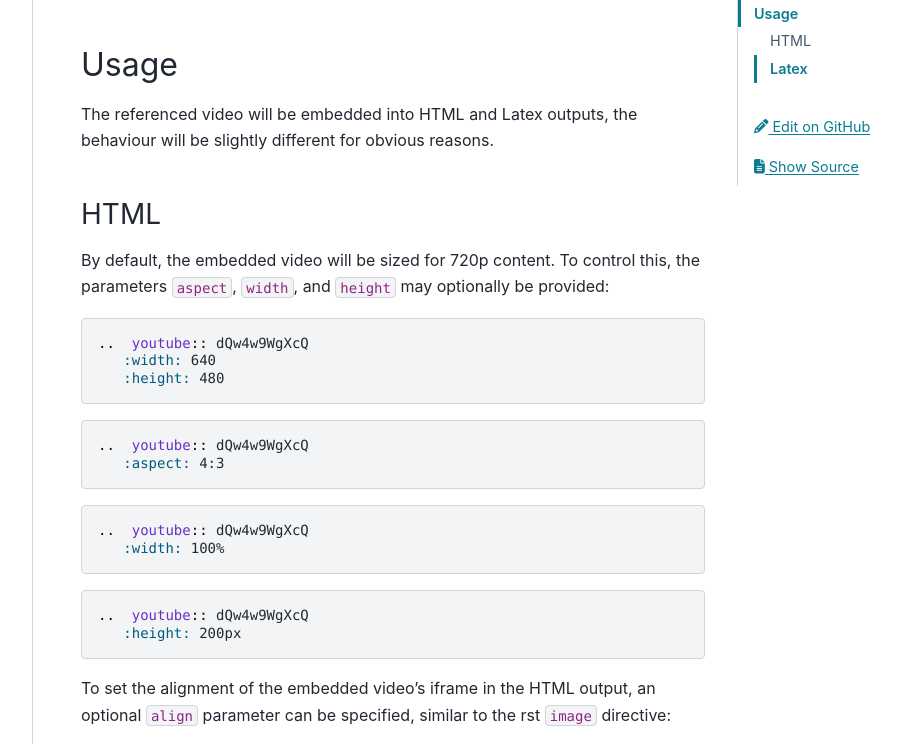
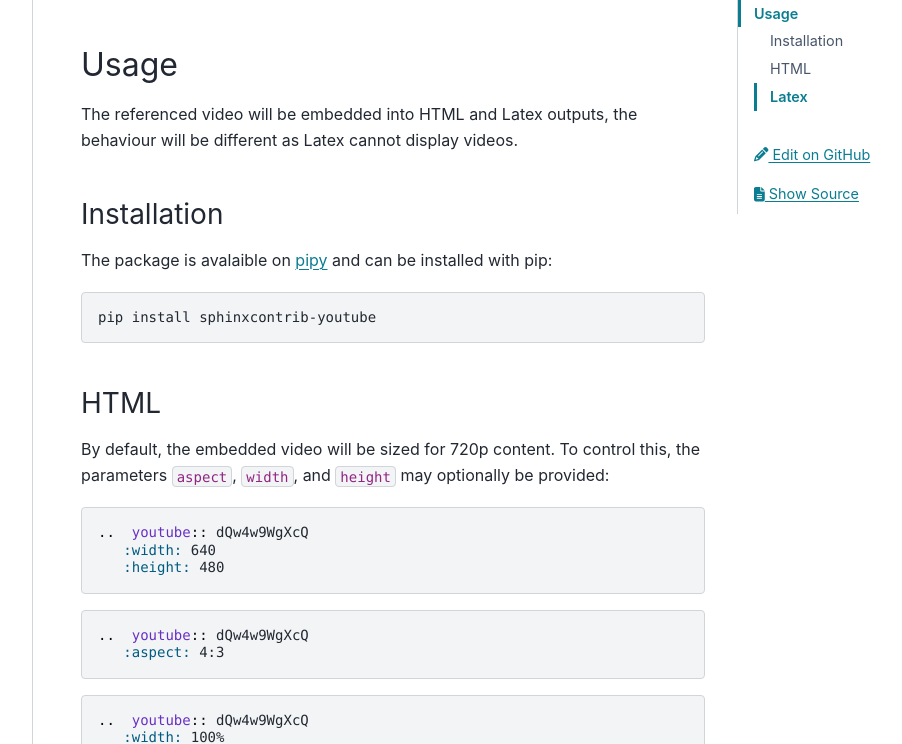
Before and after one commit to sphinx-contrib/youtube, a Sphinx documentation site: the page built from docs/usage.rst, in a window 1280 px wide and 900 px high, scrolled down 1129 px, cut to the strip 156-900 px from the top of the window. Shown: the whole strip, without its empty margins (287-1189 px from the left). Built offline with Sphinx 7.4.7 and the PyData theme 0.15.4, drawn with Linux system fonts in a browser that asks for light colours.

Commit message:
add installation process mainly to add the extension package name which was a request of one of my colleague (looking for a youtube package for 3 days)
Fix #48

```diff
--- a/docs/usage.rst
+++ b/docs/usage.rst
@@ -27,7 +27,16 @@ This module defines directives, :code:`youtube` and :code:`vimeo` which insert v
 Usage
 -----
 
-The referenced video will be embedded into HTML and Latex outputs, the behaviour will be slightly different for obvious reasons.
+The referenced video will be embedded into HTML and Latex outputs, the behaviour will be different as Latex cannot display videos.
+
+Installation
+^^^^^^^^^^^^
+
+The package is avalaible on `pipy <https://pypi.org/project/sphinxcontrib-youtube/1.2.0/>`__ and can be installed with pip:
+
+.. code-block:: console
+
+   pip install sphinxcontrib-youtube
 
 HTML
 ^^^^
```
